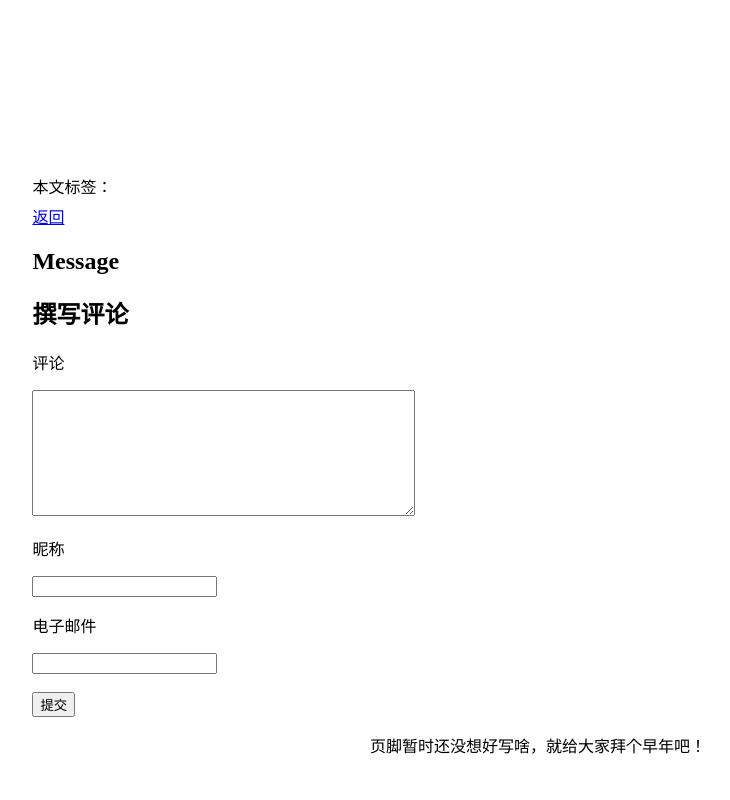
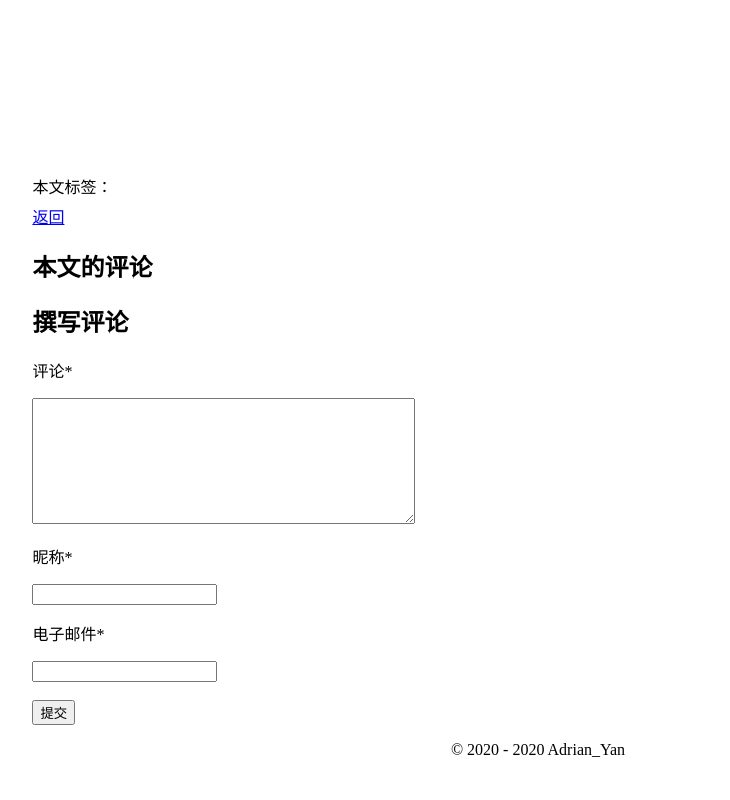
Before and after one commit to cuoxin/blog, a Flask app: template flaskr/templates/artical.html in a window 1280 px wide. Shown: the whole page, without its empty margins (102-832 px from the left). Run offline with Flask 2, Linux system fonts and the light colour scheme; the template is opened without the code that fills it, so the values that code supplies are empty; some libraries are stand-ins or nearby versions.

Commit message:
更新页脚等

```diff
--- a/flaskr/static/css/baseStyle-v1.0.css
+++ b/flaskr/static/css/baseStyle-v1.1.css
@@ -65,10 +65,11 @@ a.note:hover {
     text-decoration: underline;
 }
 
-a.previousPage {
-    float: left;
+footer p a {
+    color: black;
+    text-decoration: none;
 }
 
-a.nextPage {
-    float: right;
+footer p a:hover {
+    text-decoration: underline;
 }
--- a/flaskr/templates/artical.html
+++ b/flaskr/templates/artical.html
@@ -20,11 +20,13 @@
     <a href="#" onclick="javascript:history.back(-1);">返回</a>
 </div>
 <div class="message">
-    <h2>Message</h2>
+    <h2>本文的评论</h2>
     {% for message in messages %}
-    <p>{{ message.name }}</p>
-    <p>{{ message.time }}</p>
-    <p>{{ message.content }}</p>
+    <div name="information">
+        <strong><p name="name">{{ message.name }}</p></strong>
+    <p name="time" style="font-size: small;">{{ message.time }}</p>
+    </div>
+    <p name="content">{{ message.content }}</p>
     <hr />
     {% endfor %}
 
@@ -33,12 +35,12 @@
     <h2>撰写评论</h2>
     <form method="POST" action="/put_message/" name="put_message">
         <input type="hidden" value="{{ artical.id }}" name="id">
-        <p>评论</p>
-        <textarea name="content" rows="8" cols="45"></textarea>
-        <p>昵称</p>
-        <input class="name" type="text" name="name">
-        <p>电子邮件</p>
-        <input class="email" type="email" name="email">
+        <p>评论*</p>
+        <textarea name="content" rows="8" cols="45" required></textarea>
+        <p>昵称*</p>
+        <input class="name" type="text" name="name" required>
+        <p>电子邮件*</p>
+        <input class="email" type="email" name="email" required>
         <br />
         <br />
         <input class="submit" type="submit" value="提交">
--- a/flaskr/templates/base.html
+++ b/flaskr/templates/base.html
@@ -4,7 +4,7 @@
         <meta charset="utf-8">
         <title>Mr.Yan-{{ theme }}</title>
         <link rel="shortcut icon" href="{{url_for('static',filename='img/favicon.ico')}}" type="image/x-icon"/>
-        <link rel="stylesheet" type="text/css" href="{{ url_for('static', filename='css/baseStyle-v1.0.css') }}" charset="utf-8" />
+        <link rel="stylesheet" type="text/css" href="{{ url_for('static', filename='css/baseStyle-v1.1.css') }}" charset="utf-8" />
         {% block css %}
         {% endblock %}
     </head>
@@ -27,7 +27,9 @@
         </div>
         {% endblock %}
         <footer>
-            <p>页脚暂时还没想好写啥，就给大家拜个早年吧！</p>
+            <p name="footer_p">© 2020 - 2020
+            <a href="{{ url_for('home') }}">Adrian_Yan</a>
+            </p>
         </footer>
     </body>
 </html>
```
Also changed, not shown: flaskr/static/css/articalStyle-v1.0.css (line endings or trailing spaces).
